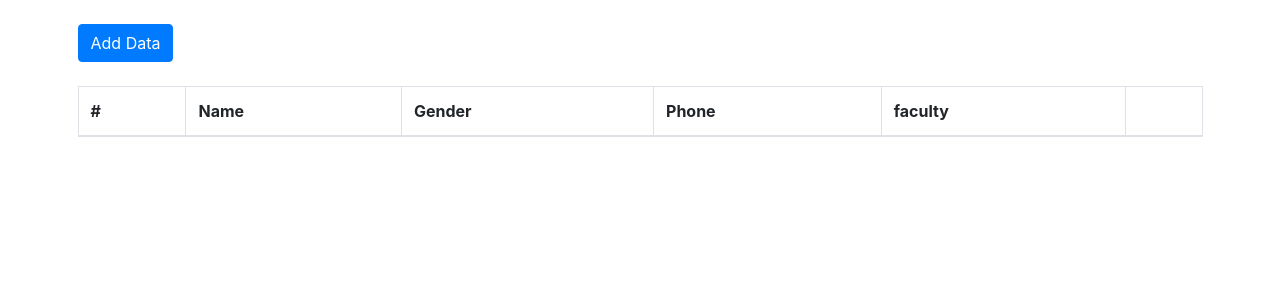
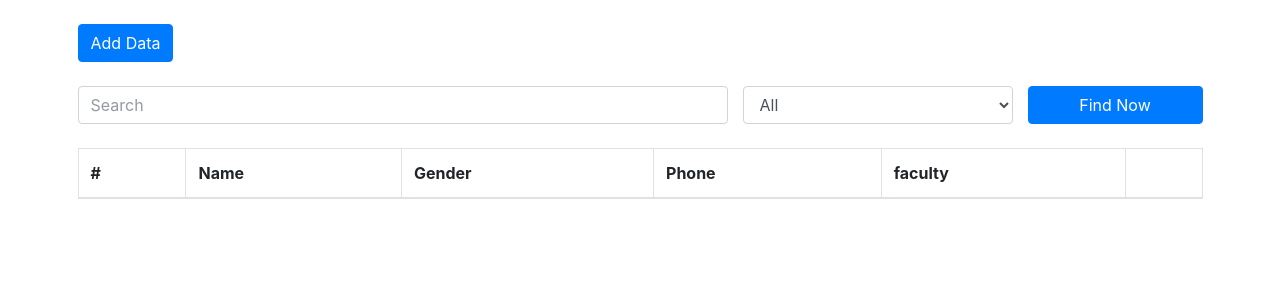
Before and after one commit to eimiza/trainingvue, a CodeIgniter app: page /database/index.php/student/index in a window 1280 px wide. Shown: the top 300 px of the page. Run offline with CodeIgniter, Linux system fonts and the light colour scheme; lists and menus that the app fills with data are empty; some libraries are stand-ins or nearby versions.

Commit message:
create form untuk filter

```diff
--- a/application/views/student.php
+++ b/application/views/student.php
@@ -99,6 +99,22 @@
 			</div>
             <br>
             <div class="row">
+                <div class="col-md-7">
+                    <input type="text" class="form-control" placeholder="Search" v-model="search">
+                </div>
+                <div class="col-md-3">
+                    <select class="form-control" v-model="sel_gender">
+                        <option value="">All</option>
+                        <option value="M">Male</option>
+                        <option value="F">Female</option>
+                    </select>
+                </div>
+                <div class="col-md-2">
+                    <button class="btn btn-primary btn-block">Find Now</button>
+                </div>
+            </div>
+            <br>
+            <div class="row">
                 <div class="col-md-12">
                     <table class="table table-bordered">
                         <thead>
@@ -118,7 +134,7 @@
                                     {{index+1}}
                                 </td>
                                 <td>{{item.name}}</td>
-                                <td>{{item.gender}}</td>
+                                <td>{{convert_gender(item.gender)}}</td>
                                 <td>{{item.phone}}</td>
                                 <td>{{item.faculty}}</td>
                                 <td>
@@ -142,6 +158,8 @@
                 data: [],
 				visible: false,
                 sel_id: [],
+                search: '',
+                sel_gender: '',
 
                 // kemaskini data
                 id: '',
@@ -214,6 +232,13 @@
                         Swal.fire('Success', 'Data edit successfully', 'success');
                     });
                 },
+                convert_gender(code){
+                    if(code == 'M'){
+                        return 'Male';
+                    }else{
+                        return 'Female'
+                    }
+                },
                 delete_data(id){
                     var self = this;
                     Swal.fire({
```
